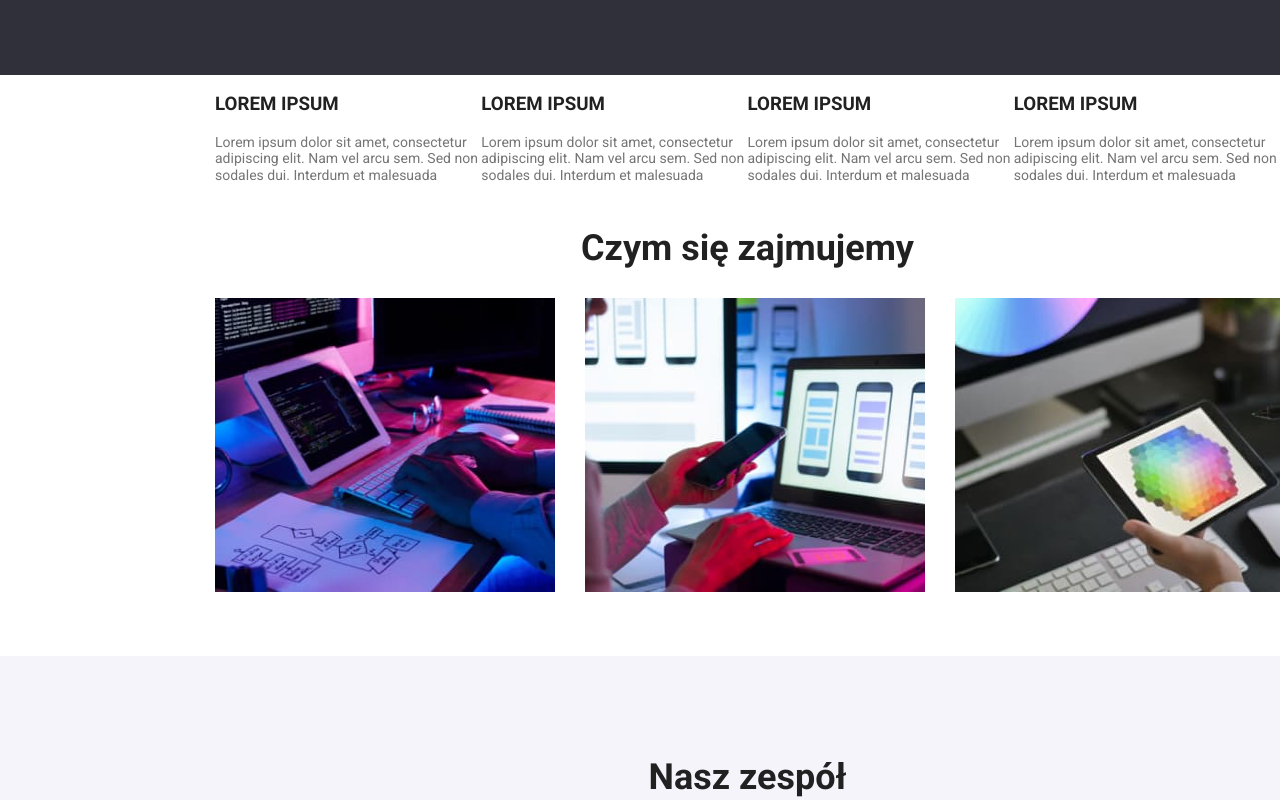
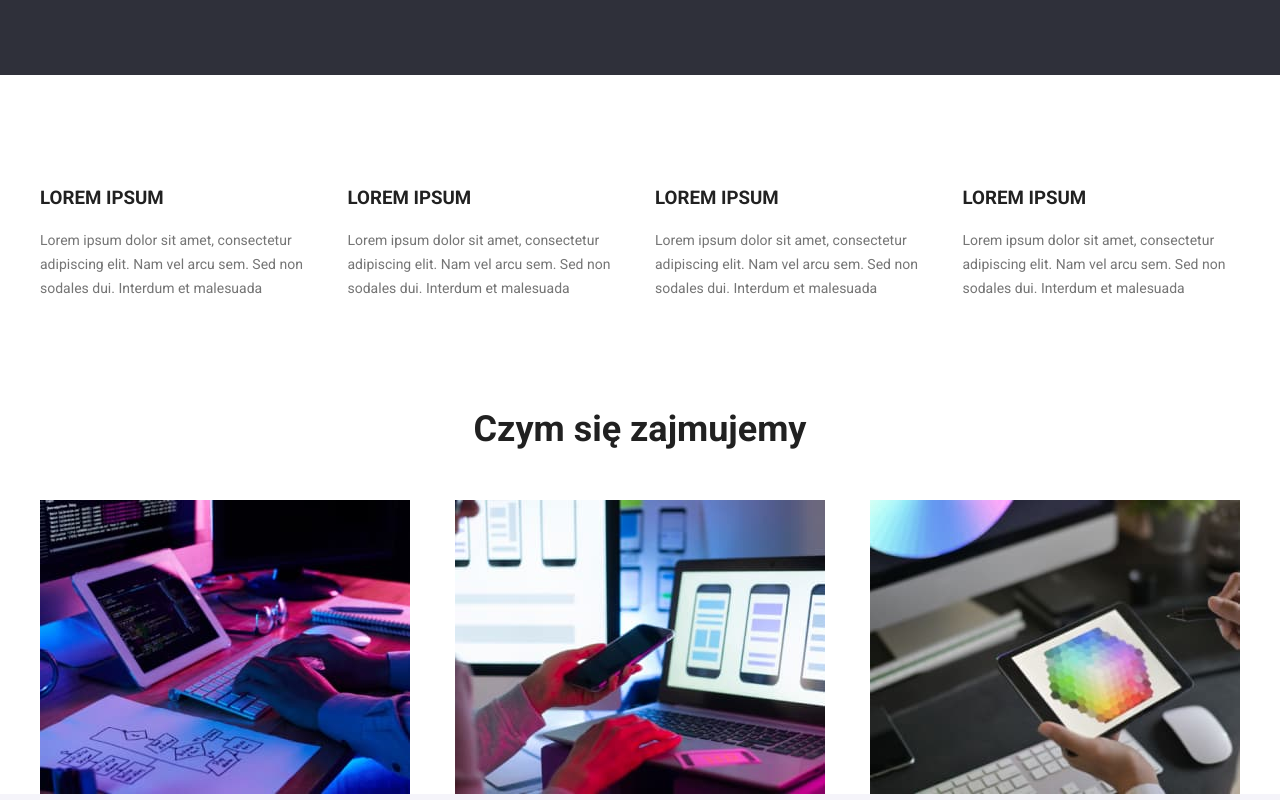
Before and after one commit to MarekBoryczka/goit-markup-hw-03, a plain HTML site: page index.html in a window 1280 px wide. Shown: the part 640-1440 px from the top of the page. Drawn offline with Linux system fonts and the light colour scheme.

Commit message:
lorem and advantages

```diff
--- a/css/styles.css
+++ b/css/styles.css
@@ -130,10 +130,10 @@ body {
   background-color: var(--background-color);
   display: flex;
   justify-content: center;
+  padding: 94px 0px;
 }
 
 .main_background {
-  background-color: var(--background-color);
   max-width: 1200px;
   display: flex;
   flex-direction: column;
@@ -169,35 +169,35 @@ body {
   cursor: pointer;
 }
 
-.main_advantages {
+.main_div_lorem {
   max-width: 1200px;
-  height: 581px;
-  padding: 0px;
-  margin-left: 215px;
-  display: block;
+  padding: 94px 0px;
+  margin: 0px auto;
 }
 
-.main_list_lorem {
+.list_lorem {
+  list-style: none;
+  display: flex;
+  justify-content: center;
+  padding: 0px;
   margin: 0px;
-  padding: 0px;
 }
 
-.main_lorem_ipsum {
-  list-style: none;
-  display: flex;
-  justify-content: space-between;
-  padding: 0px;
-  margin: 0px;
+.list_lorem > .item_lorem:not(:last-child) {
+  padding-right: 30px;
 }
 
 .item_lorem p {
   color: var(--lorem-ipsum-color);
   font-size: 14px;
   font-weight: 400;
+  line-height: 24px;
 }
 
 .our_advantages {
-  display: block;
+  max-width: 1200px;
+  padding: 0px;
+  margin: 0px auto;
 }
 
 .advantages_title {
@@ -206,16 +206,21 @@ body {
   font-size: 36px;
   line-height: 42px;
   text-align: center;
+  padding-bottom: 50px;
+  margin: 0px;
 }
 
 .advantages_images {
   display: flex;
   justify-content: space-between;
+  padding: 0px;
+  margin: 0px;
 }
 
+/*
 .advantages_images > .item:not(:last-child) {
   padding-right: 30px;
-}
+}*/
 
 .main_our_team {
   max-width: 1600px;
--- a/index.html
+++ b/index.html
@@ -51,9 +51,8 @@
         </div>
       </section>
       <section>
-        <div class="main_advantages">
-          <div class="main_list_lorem">
-            <ul class="main_lorem_ipsum">
+        <div class="main_div_lorem">
+          <ul class="list_lorem">
             <li class="item_lorem">
               <h3>LOREM IPSUM</h3>
               <p>
@@ -84,6 +83,8 @@
             </li>
           </ul>
         </div>
+      </section>
+      <section>
         <div class="our_advantages">
           <h2 class="advantages_title">Czym się zajmujemy</h2>
           <div class="advantages_images">
@@ -108,7 +109,6 @@
               height="294"
               width="370"
             />
-            </div>
           </div>
         </div>
       </section>
```
Lines whose indentation alone changed are shown as unchanged.
